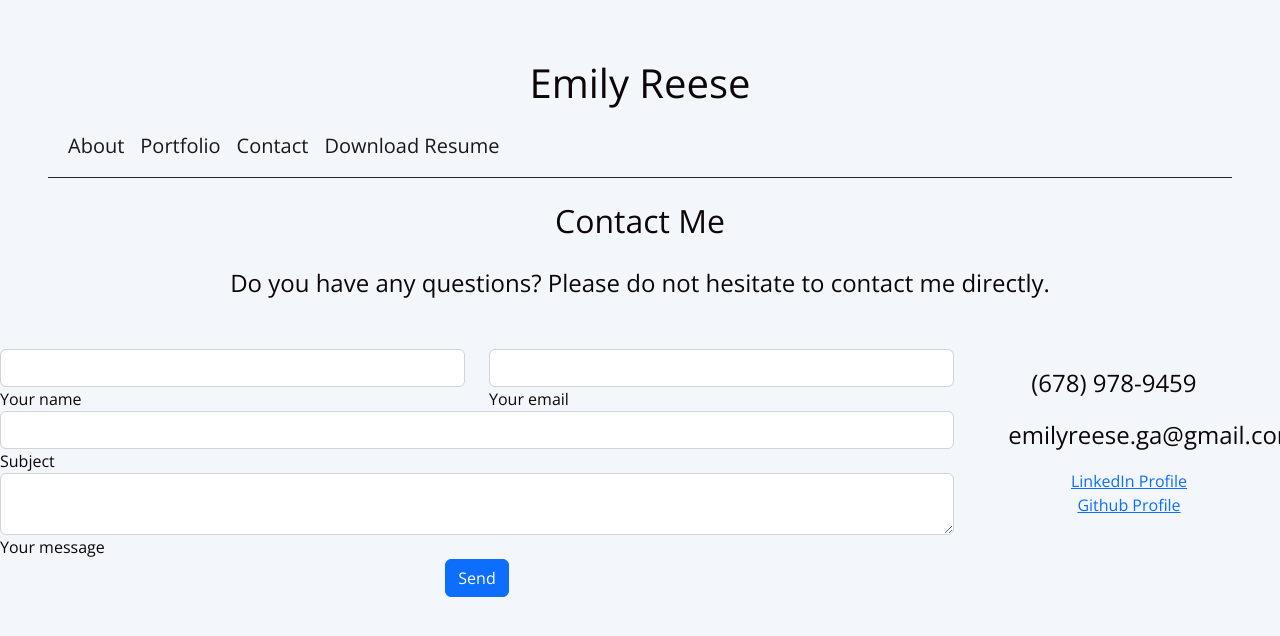
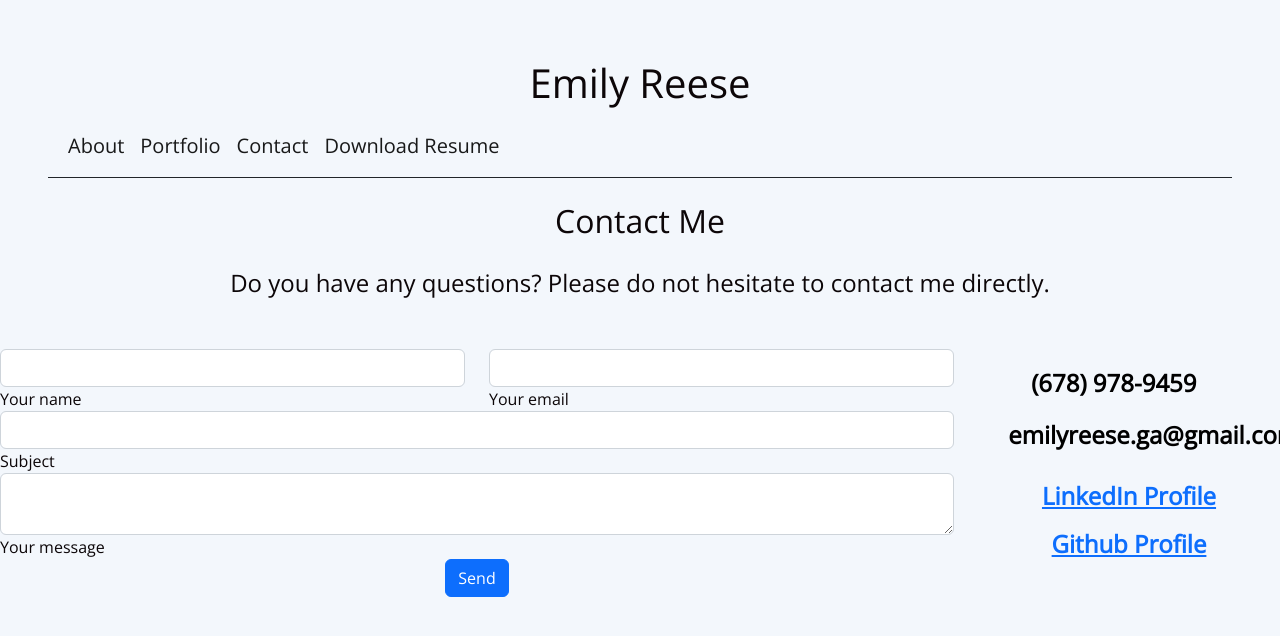
Before and after one commit to EmiReese/portfolio2, a React (Create React App) app: page /portfolio2/contact in a window 1280 px wide. Shown: the top 636 px of the page. Built offline with nearby package versions, Linux system fonts and the light colour scheme.

Commit message:
I started styling my contactInfo component.

```diff
--- a/src/components/ContactInfo.js
+++ b/src/components/ContactInfo.js
@@ -1,6 +1,6 @@
 import React from 'react';
 import 'bootstrap/dist/css/bootstrap.min.css';
-
+import '../stylesheets/contactInfo.css'
 
 export default function Contact() {
 return (
@@ -75,20 +75,20 @@ return (
                 <p></p>
             </li>
 
-            <li><i class="fas fa-phone mt-4 fa-2x"></i>
+            <li class = "contactInfo"><i class="fas fa-phone mt-4 fa-2x "></i>
                 <p>(678) 978-9459</p>
             </li>
 
-            <li><i class="fas fa-envelope mt-4 fa-2x"></i>
+            <li class = "contactInfo"><i class="fas fa-envelope mt-4 fa-2x"></i>
                 <p>emilyreese.ga@gmail.com</p>
             </li>
 
-            <li><i class="fas fa-envelope mt-4 fa-2x"></i>
-                <a href="https://www.linkedin.com/in/emily-reese-50546621b/">LinkedIn Profile</a>
+            <li class = "contactInfo"><i class="fas fa-envelope mt-4 fa-2x"></i>
+                <a href="https://www.linkedin.com/in/emily-reese-50546621b/" className="contactLink">LinkedIn Profile</a>
             </li>
 
-            <li><i class="fas fa-envelope mt-4 fa-2x"></i>
-                <a href="https://github.com/EmiReese">Github Profile</a>
+            <li class = "contactInfo"><i class="fas fa-envelope mt-4 fa-2x"></i>
+                <a href="https://github.com/EmiReese" className="contactLink">Github Profile</a>
             </li>
         </ul>
     </div>
--- a/src/pages/Portfolio.js
+++ b/src/pages/Portfolio.js
@@ -1,12 +1,13 @@
 import React from "react";
 import Header from "../components/Header";
 import DarkVariantExample from "../components/carPortfolio";
-
+import Nav from "../components/Nav"
 
 export default function Portfolio ( ) {
     return (
       <div>
          <Header />
+         <Nav />
         <DarkVariantExample/>
       </div>
     );
--- /dev/null
+++ b/src/stylesheets/contactInfo.css
@@ -0,0 +1,10 @@
+.contactInfo {
+  font-size: 2rem;
+  color: black;
+  font-weight: bold;
+}
+
+.contactLink {
+  font-size: 1.5rem;
+  font-weight: bold;
+}
```
